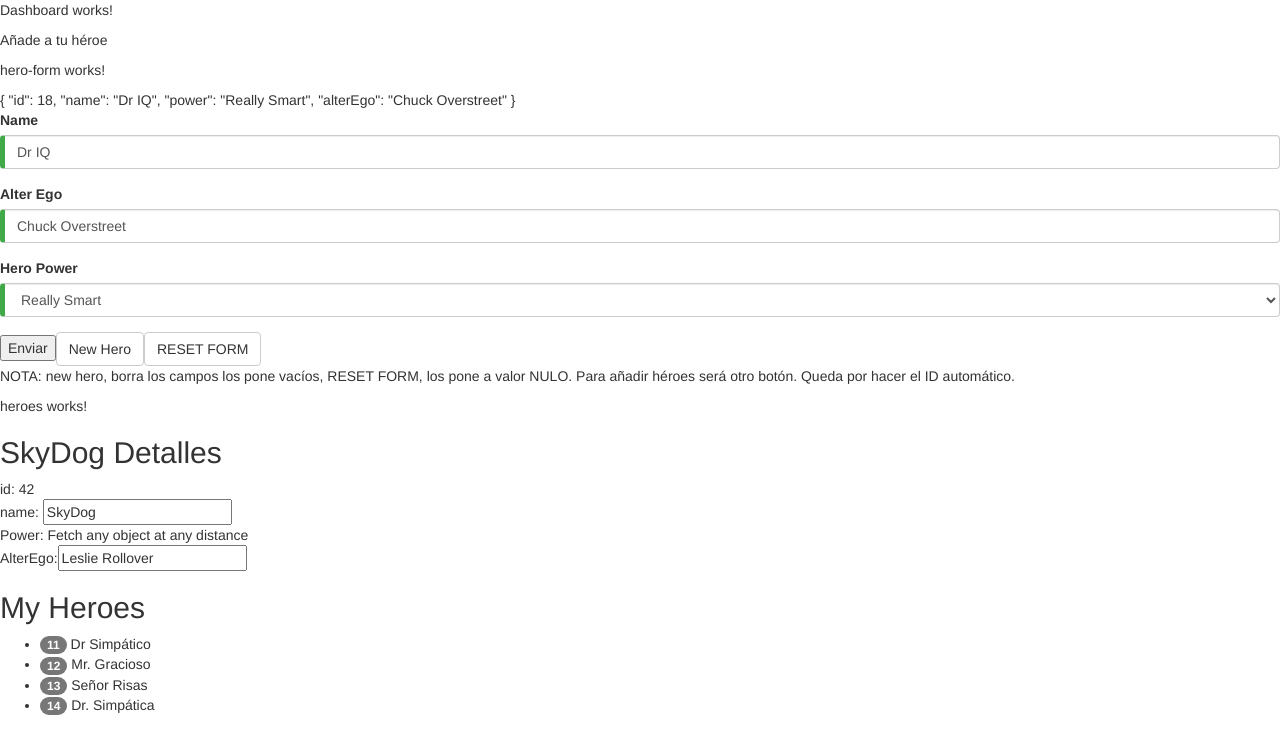
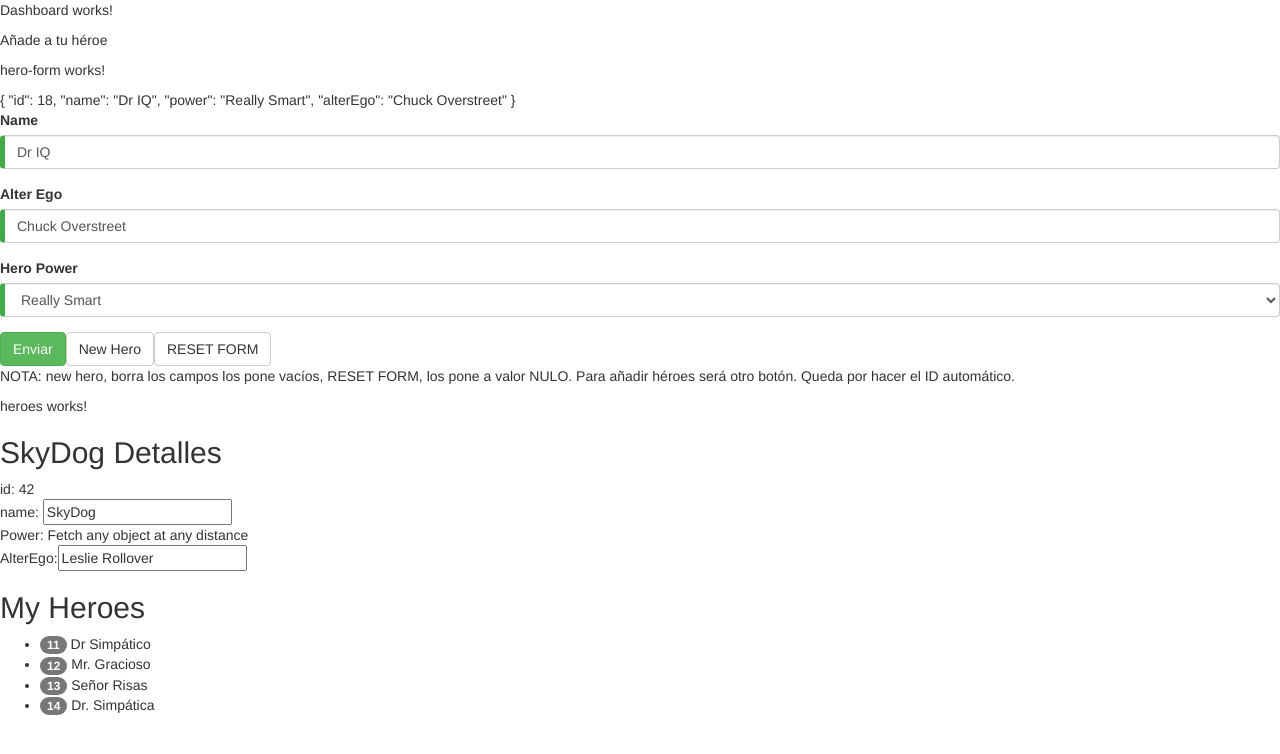
Before and after one commit to andriusmw/heroform3, an Angular app: page / in a window 1280 px wide. Shown: the top 754 px of the page. Built offline with nearby package versions, Linux system fonts and the light colour scheme.

Commit message:
preparando el botón submit

```diff
--- a/src/app/hero-form/hero-form.component.html
+++ b/src/app/hero-form/hero-form.component.html
@@ -1,7 +1,7 @@
 <p>hero-form works!</p>
 
 <div>
-  <form #heroForm="ngForm">
+  <form (ngSubmit)="onSubmit()" #heroForm="ngForm"> <!--Bindea onSubmit() al formulario con ngsubmit-->
     {{ model | json }} <!--Lo transforma a json, string para mostrar arriba como lo que escribes se modifica-->
     <div class="form-group">
       <label for="name">Name</label>
@@ -32,9 +32,12 @@
       </select>
     </div>
 
-<button type="submit">Enviar</button>
+<button type="submit" class="btn btn-success" [disabled]="!heroForm.form.valid">Enviar</button>
+<!--Desabilita el botón cuando el estado del form es DISTINTO a valid ( el ! sifnifica disnto de lo que le sigue)-->
 <button type="button" class="btn btn-default" (click)="newHero();   " >New Hero</button>
+<!--Limpia el form lo pone todo vacío PARA UN NUEVO HÉROE-->
 <button type="button" class="btn btn-default" (click)="newHero(); heroForm.reset()">RESET FORM</button>
+<!--Pone A NULL todos los valores. Menos el ID-->
   </form>  <!--form para poder acceder con ngform-->
 
 
```
